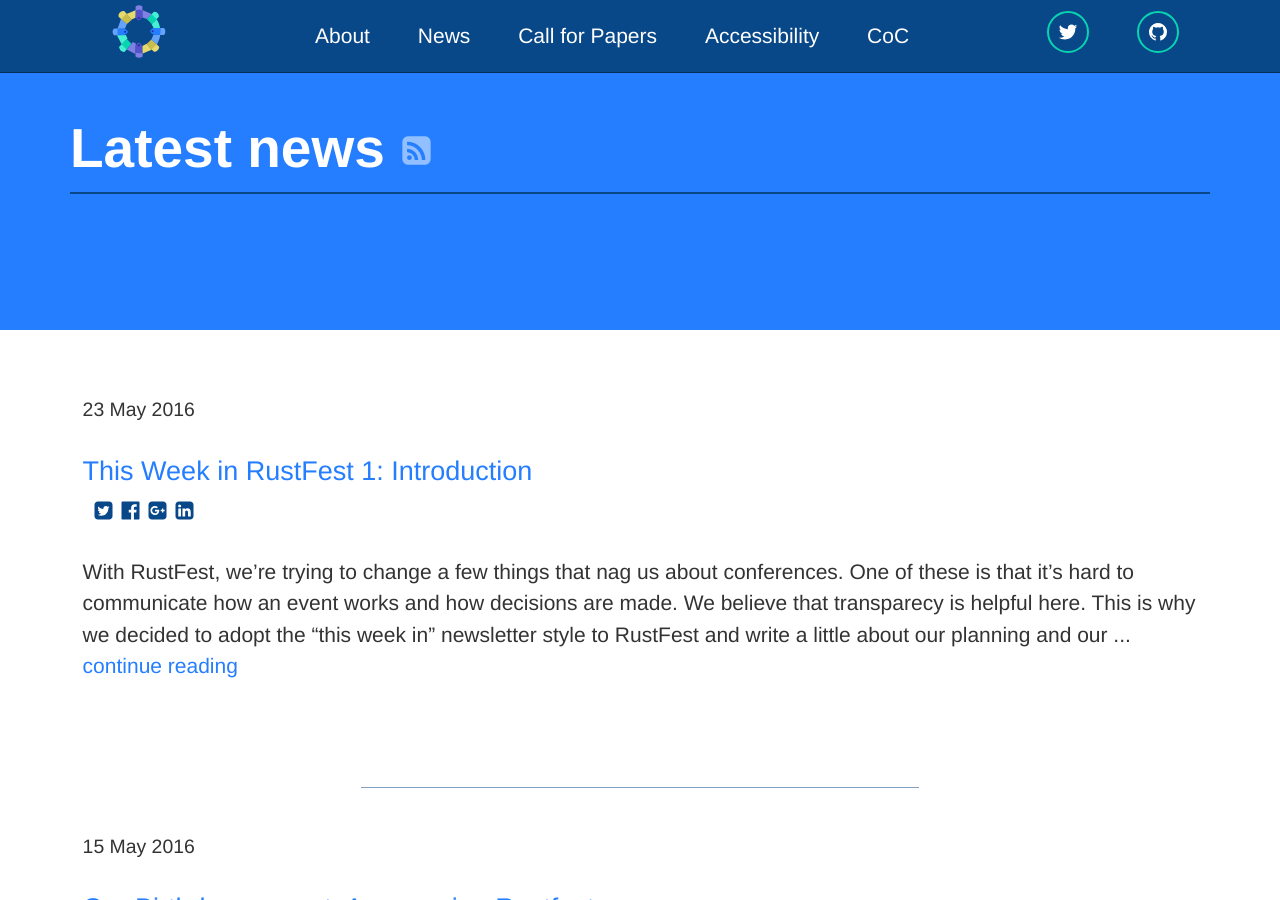
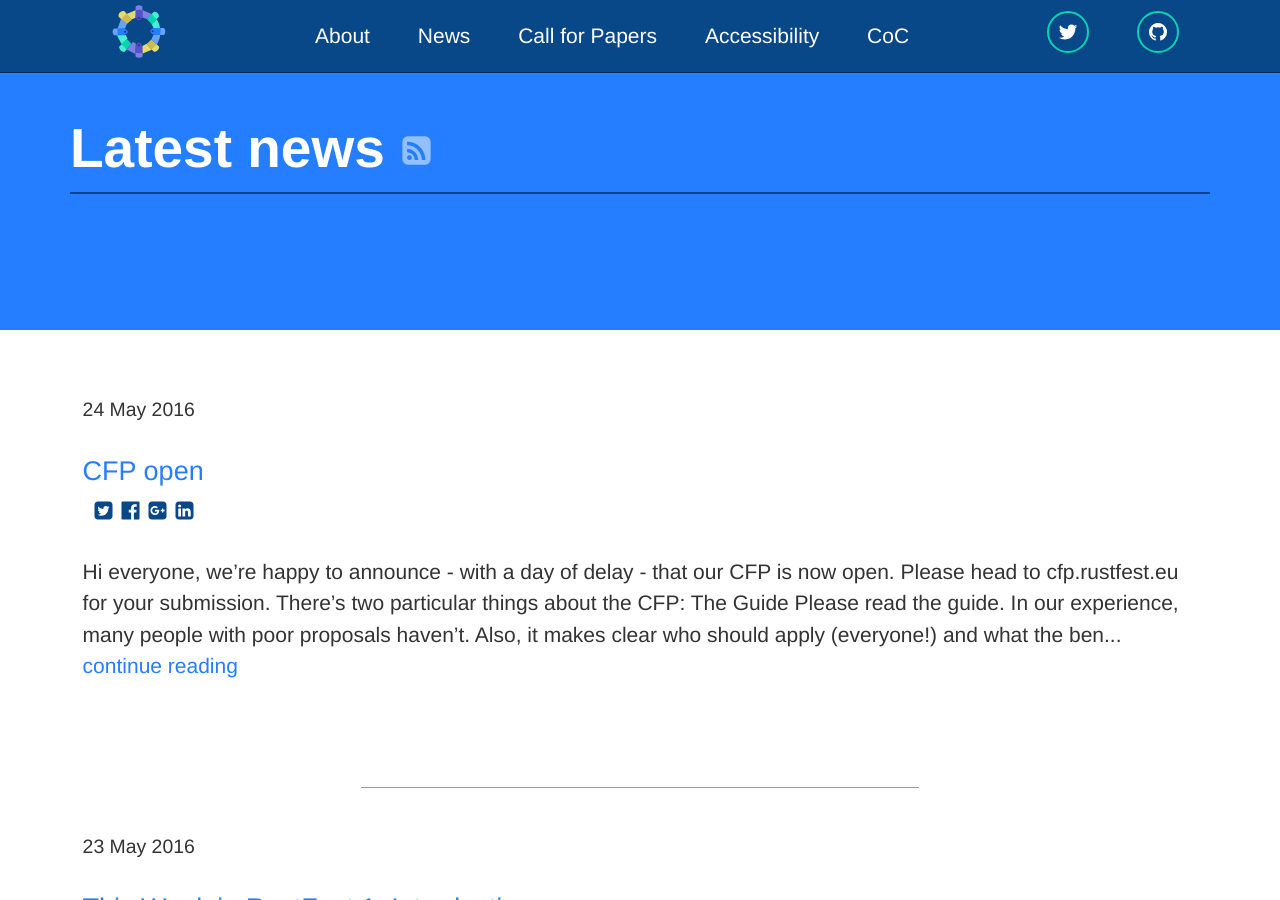
Before and after one commit to RustFestEU/blog.rustfest.eu, a Jekyll site: the page built from blog.html, in a window 1280 px wide and 900 px high. Built offline with Jekyll 4.4.1, drawn with Linux system fonts in a browser that asks for light colours.

Commit message:
CFP announcement

```diff
--- /dev/null
+++ b/_posts/2016-05-24-cfp-open.md
@@ -0,0 +1,24 @@
+---
+layout: post
+title: "CFP open"
+---
+
+Hi everyone, we're happy to announce - with a day of delay - that our CFP is now open.
+
+Please head to [cfp.rustfest.eu](https://cfp.rustfest.eu) for your submission.
+
+There's two particular things about the CFP:
+
+## The Guide
+
+Please read [the guide](https://cfp.rustfest.eu/guide). In our experience, many people with poor proposals haven't. Also, it makes clear who should apply (everyone!) and what the benefits are.
+
+## Mentorship
+
+Following [eurucamp](http://eurucamp.org) and [RubyConf Australias](http://www.rubyconf.org.au/2016) example, we have want every speaker to have a mentor helping them in finalising their talk. This is done through our [unconditional mentorship program](https://cfp.rustfest.eu/mentorship).
+
+If you are interested in helping out as a mentor, sign up on  [cfp.rustfest.eu](https://cfp.rustfest.eu) and tick "I am willing to be a mentor" in the profile section.
+
+## Submit early, submit often!
+
+Finally, start submitting early if you want to receive feedback. Also, this clears you head to coming up with other things.
--- a/papers.md
+++ b/papers.md
@@ -5,10 +5,19 @@
 ---
 
 
-We're opening a total of **5 speaker slots**. Talks are 30 minutes long, including Q&A.
+We're opening a total of **5-6 speaker slots**. Talks are 30 minutes long, including Q&A.
 
 Rust is a new language so all papers are welcome. If you have been working on something for only 6 months, but it's interesting, then apply!
 
+## Where do I head to?
+
+Read the [Submission Guide](https://cfp.rustfest.eu/guide) and submit.
+
+In the first instance our CFP selection process is based only on title and abstract.
+
+## Mentorship
+
+Rustfest has a Mentorship program. You will have a mentor assigned to you for your talk. See our [Mentorship Guide](https://cfp.rustfest.eu/mentorship) for details. To register as a mentor, just sign up and tick the box in your profile.
 
 ## Ideas
 
```
Also changed, not shown: other parts of papers.md (+0 -4 lines), index.html (+4 -4 lines).
